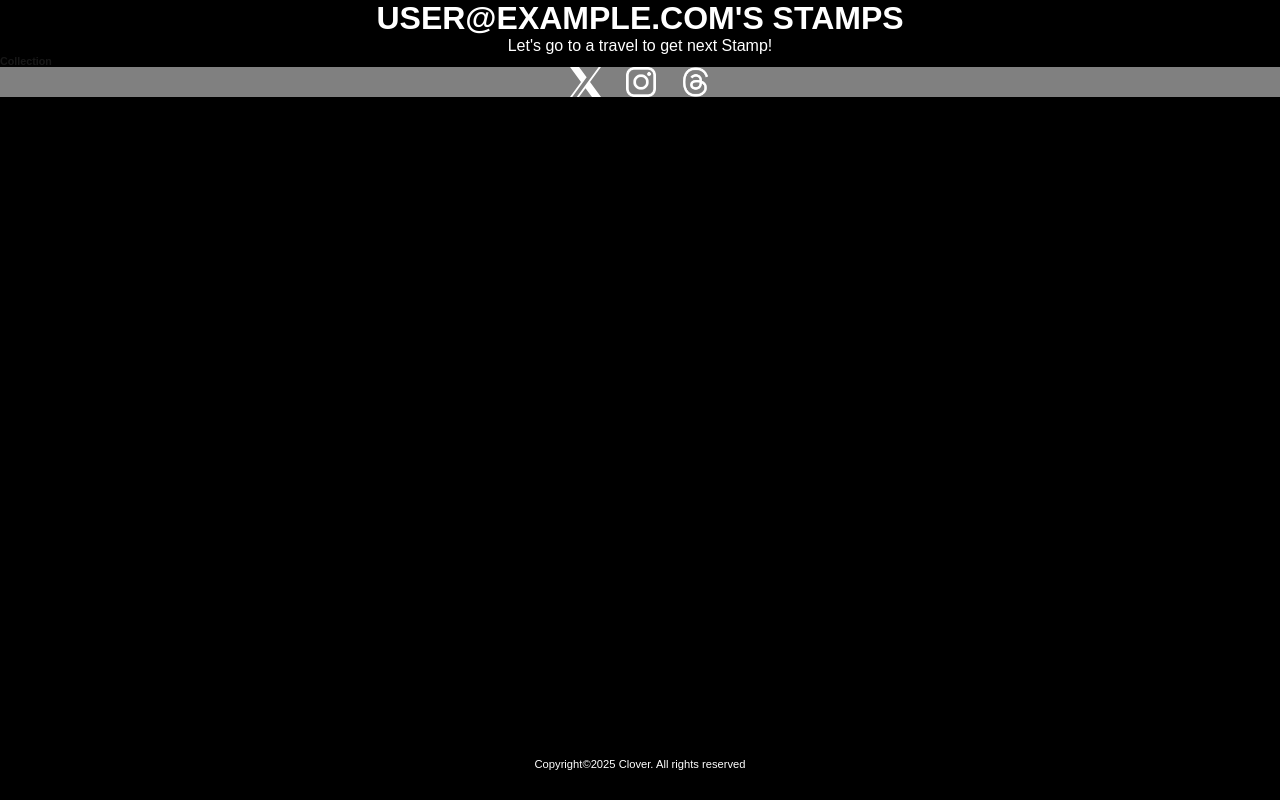
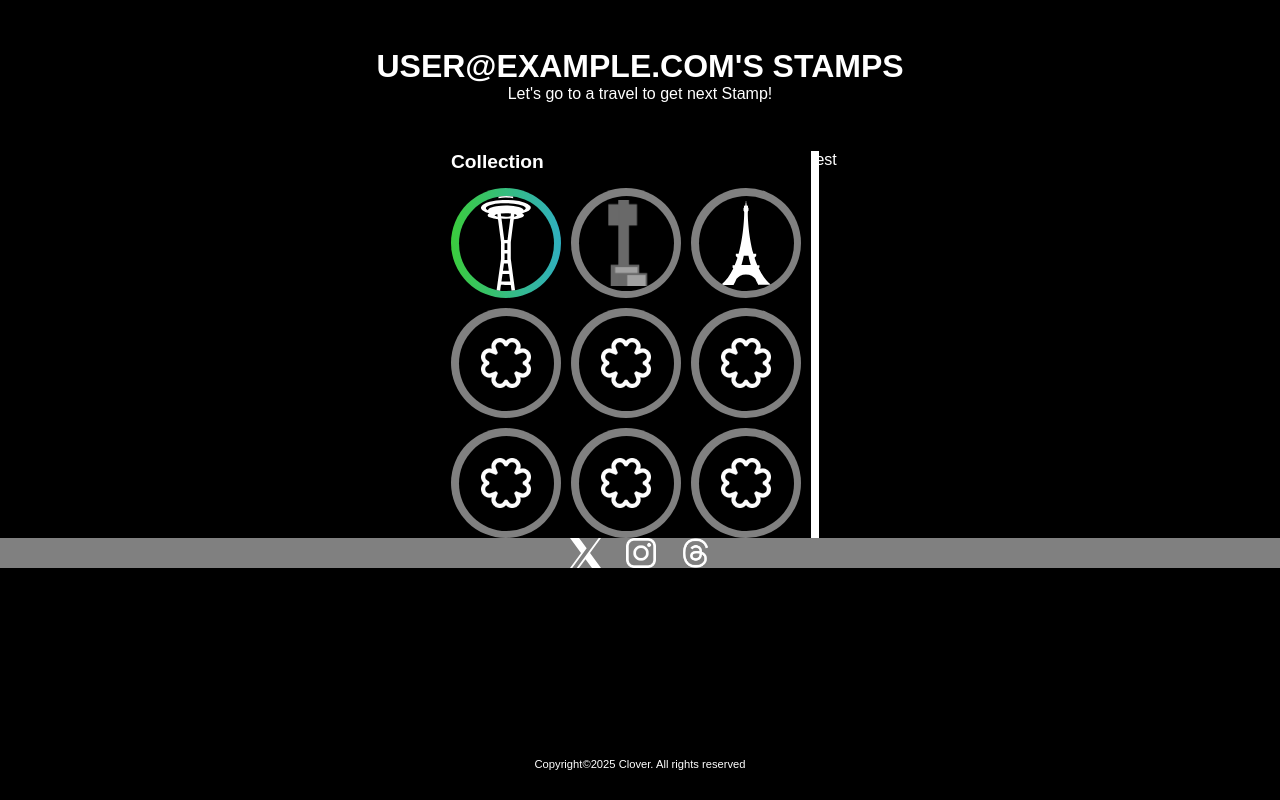
Before and after one commit to QuanGiap/CloverWebsite, a Next.js app: page /stamp in a window 1280 px wide. Built offline with nearby package versions, Linux system fonts and the light colour scheme.

Commit message:
adding page

```diff
--- a/src/app/stamp/page.module.css
+++ b/src/app/stamp/page.module.css
@@ -1,6 +1,7 @@
 .back_ground_page{
     background-color: black;
     height: 100vh;
+    color: white;
 }
 .social_links{
     height: 30px;
@@ -13,13 +14,38 @@
     gap: 25px;
 }
 .threads_logo{
-    /* background-color: wheat; */
     margin: 0 -12px;
 }
 .title_page{
     text-align: center;
-    color: white;
+    padding: 3rem;
 }
 .title_page h1{
     text-transform:uppercase;
 }
+.stamp_group{
+    display: grid;
+    grid-template-columns: auto auto auto;
+    width: max-content;
+    gap: 10px;
+}
+.collection_title{
+    font-size: 1.2rem;
+    margin-bottom: 15px;
+}
+.data_group{
+    display: grid;
+    grid-template-columns: auto auto auto;
+    /* background-color: wheat; */
+    width: max-content;
+    gap: 10px;
+    justify-content: center;
+    left: 50%;
+    position: relative;
+    transform: translate(-50%,0);
+}
+.break_line{
+    height: 100%;
+    width: 8px;
+    background-color: white;
+}
--- a/src/app/stamp/page.tsx
+++ b/src/app/stamp/page.tsx
@@ -1,7 +1,8 @@
 "use client"; // Mark this as a client component
 import Footer from "@/component/Footer/Footer";
 import styles from "./page.module.css";
-import { useState, useEffect } from "react";
+import { useState, useEffect, useMemo } from "react";
+import StampIcon from "@/component/StampIcon/StampIcon";
 const fake_data_play = [
   {
     id:123,
@@ -123,8 +124,13 @@ export default function StampPage() {
         clearTimeout(second_id);
     }
 },[]);
+const stampsComponent = useMemo(()=>{
+  return stamps?.map((data)=>{
+    return <StampIcon key={data.id} altText="" imageUrl={data.imgUrl} stamped={data.stamped}/>
+  })
+},[stamps])
 if(!playStory||!stamps){
-    return <h1>Loading...</h1>
+  return <h1>Loading...</h1>
 }
   return (
     <div className={styles.back_ground_page}>
@@ -136,13 +142,12 @@ if(!playStory||!stamps){
         <div className={styles.collection_group}>
           <h6 className={styles.collection_title}>Collection</h6>
           <h6 className={styles.stamp_group}>
-            {stamps.map((data)=>{
-              return <div key={data.id}></div>
-            })}
+           {stampsComponent}
           </h6>
         </div>
-        <div className={styles.break_line}></div>
-        <div className={styles.history_group}></div>
+        <div className={styles.break_line}>test</div>
+        <div className={styles.history_group}>
+        </div>
       </div>
       <div className={styles.social_links_group}>
         <img src="x.svg" className={styles.social_links}/>
--- /dev/null
+++ b/src/component/StampIcon/StampIcon.tsx
@@ -0,0 +1,21 @@
+import React from 'react';
+import styles from './page.module.css';
+
+interface StampIconProps {
+    imageUrl: string;
+    altText: string;
+    stamped:boolean;
+}
+
+function StampIcon({ imageUrl, altText,stamped }:StampIconProps){
+
+    return (
+        <div className={(stamped)?styles.stamped:styles.unstamped}>
+            <div className={styles.image_container}>
+                <img src={imageUrl} alt={altText} className={styles.stamp_image} />
+            </div>
+        </div>
+    );
+};
+
+export default StampIcon;
--- /dev/null
+++ b/src/component/StampIcon/page.module.css
@@ -0,0 +1,35 @@
+
+.stamped{
+    margin: 0;
+}
+.unstamped{
+    margin: 0;
+}
+.stamped, .unstamped{
+    border-radius: 50%;
+    width: 110px;
+    height: 110px;
+    overflow: hidden;
+    display: flex;
+    justify-content: center;
+    align-items: center;
+}
+.stamped{
+    background: linear-gradient(0.25turn, #3BCB3D, #30AFC0);
+}
+.unstamped{
+    background-color: gray;
+}
+.stamp_image{
+    width: 50px;
+}
+.image_container{
+    display: flex;
+    justify-content: center;
+    align-items: center;
+    width: 95px;
+    height: 95px;
+    background-color: black;
+    border-radius: 50%;
+    overflow: hidden;
+}
```
